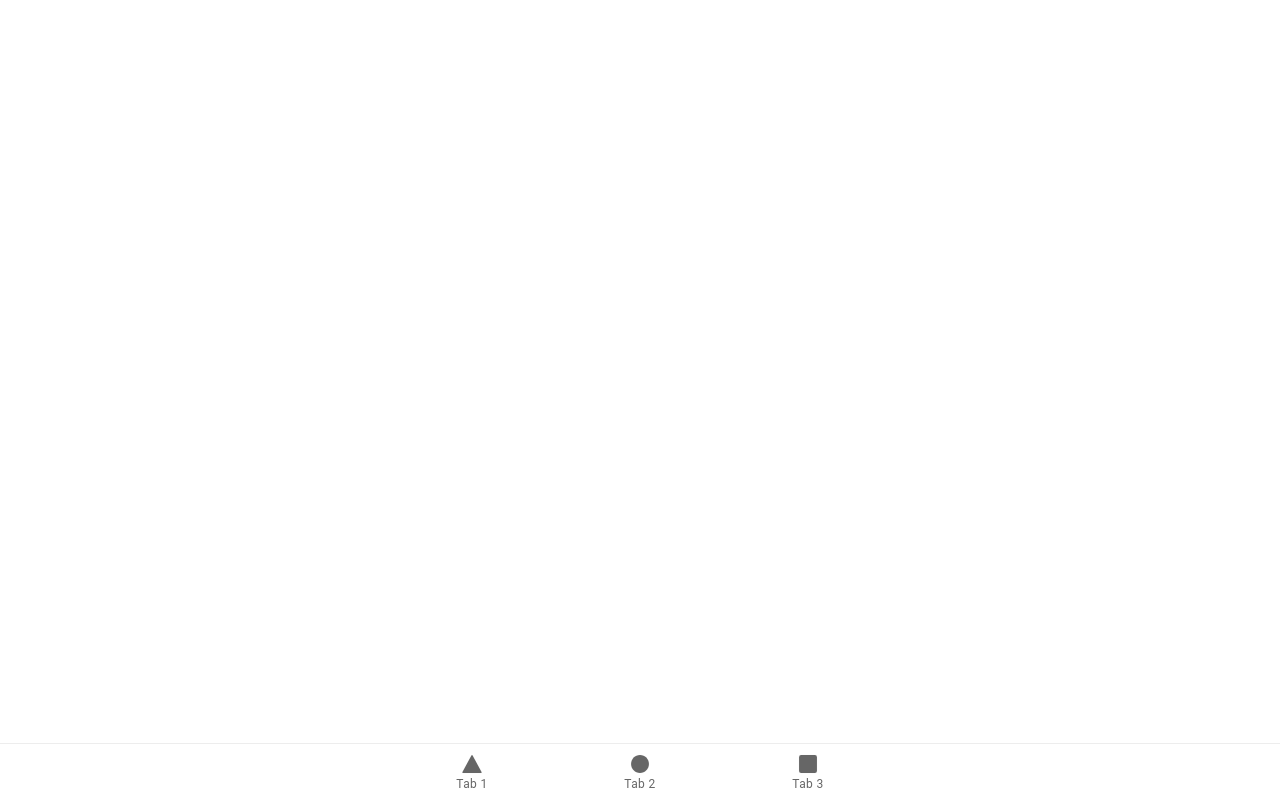
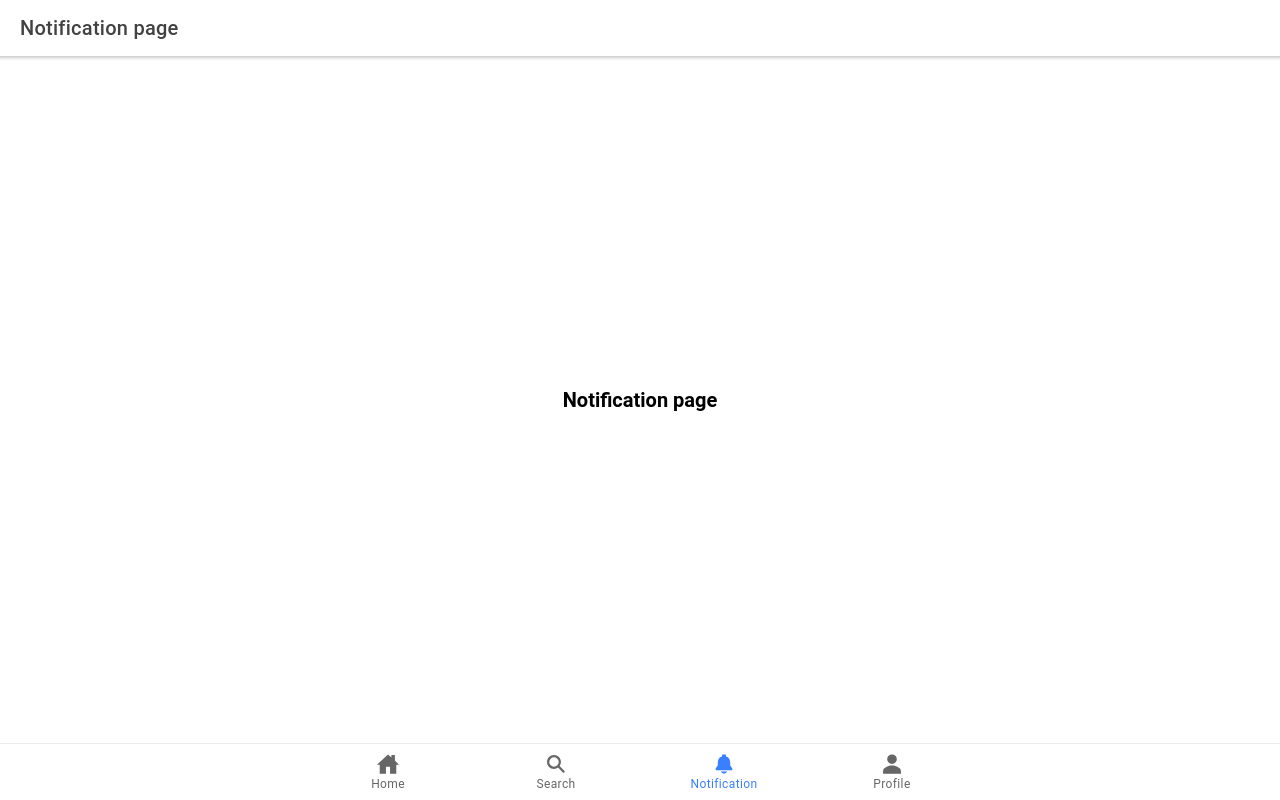
Before and after one commit to divyesh-radadiya/anganwadi-app, a React (Create React App) app: page /notificationPage in a window 1280 px wide. Built offline with nearby package versions, Linux system fonts and the light colour scheme.

Commit message:
project setup

```diff
--- a/public/index.html
+++ b/public/index.html
@@ -2,7 +2,7 @@
 <html lang="en">
   <head>
     <meta charset="utf-8" />
-    <title>Ionic App</title>
+    <title>Anganwadi App</title>
 
     <base href="/" />
 
--- a/src/App.tsx
+++ b/src/App.tsx
@@ -10,10 +10,7 @@ import {
   setupIonicReact
 } from '@ionic/react';
 import { IonReactRouter } from '@ionic/react-router';
-import { ellipse, square, triangle } from 'ionicons/icons';
-import Tab1 from './pages/Tab1';
-import Tab2 from './pages/Tab2';
-import Tab3 from './pages/Tab3';
+import { ellipse, homeSharp, notificationsCircleSharp, notificationsSharp, personAddSharp, personCircleSharp, personSharp, searchCircleSharp, searchSharp, square, triangle } from 'ionicons/icons';
 
 /* Core CSS required for Ionic components to work properly */
 import '@ionic/react/css/core.css';
@@ -32,7 +29,11 @@ import '@ionic/react/css/flex-utils.css';
 import '@ionic/react/css/display.css';
 
 /* Theme variables */
-import './theme/variables.css';
+import './ui/theme/variables.css';
+import HomePage from './ui/pages/home_page';
+import SearchPage from './ui/pages/search_page';
+import NotificationPage from './ui/pages/notification_page';
+import ProfilePage from './ui/pages/profile_page';
 
 setupIonicReact();
 
@@ -41,32 +42,43 @@ const App: React.FC = () => (
     <IonReactRouter>
       <IonTabs>
         <IonRouterOutlet>
-          <Route exact path="/tab1">
-            <Tab1 />
+        <Route exact path="/homePage">
+            <HomePage />
           </Route>
-          <Route exact path="/tab2">
-            <Tab2 />
+          <Route exact path="/searchPage">
+            <SearchPage />
           </Route>
-          <Route path="/tab3">
-            <Tab3 />
+          <Route exact path="/notificationPage">
+            <NotificationPage />
+          </Route>
+          <Route path="/profilePage">
+            <ProfilePage />
           </Route>
           <Route exact path="/">
-            <Redirect to="/tab1" />
+            <Redirect to="/homePage" />
           </Route>
         </IonRouterOutlet>
         <IonTabBar slot="bottom">
-          <IonTabButton tab="tab1" href="/tab1">
-            <IonIcon icon={triangle} />
-            <IonLabel>Tab 1</IonLabel>
+        <IonTabButton tab="homePage" href="/homePage">
+            <IonIcon icon={homeSharp} />
+            <IonLabel>Home</IonLabel>
           </IonTabButton>
-          <IonTabButton tab="tab2" href="/tab2">
-            <IonIcon icon={ellipse} />
-            <IonLabel>Tab 2</IonLabel>
+          <IonTabButton tab="searchPage" href="/searchPage">
+            <IonIcon icon={searchSharp} />
+            <IonLabel>Search</IonLabel>
           </IonTabButton>
-          <IonTabButton tab="tab3" href="/tab3">
-            <IonIcon icon={square} />
-            <IonLabel>Tab 3</IonLabel>
+
+          <IonTabButton tab="notificationPage" href="/notificationPage">
+            <IonIcon icon={notificationsSharp} />
+            <IonLabel>Notification</IonLabel>
           </IonTabButton>
+
+          <IonTabButton tab="profilePage" href="/profilePage">
+            <IonIcon icon={personSharp} />
+            <IonLabel>Profile</IonLabel>
+          </IonTabButton>
+
+
         </IonTabBar>
       </IonTabs>
     </IonReactRouter>
--- a/src/components/ExploreContainer.tsx
+++ b/src/ui/components/ExploreContainer.tsx
@@ -8,7 +8,6 @@ const ExploreContainer: React.FC<ContainerProps> = ({ name }) => {
   return (
     <div className="container">
       <strong>{name}</strong>
-      <p>Explore <a target="_blank" rel="noopener noreferrer" href="https://ionicframework.com/docs/components">UI Components</a></p>
     </div>
   );
 };
--- a/src/pages/Tab1.tsx
+++ b/src/ui/pages/home_page.tsx
@@ -1,25 +1,25 @@
 import { IonContent, IonHeader, IonPage, IonTitle, IonToolbar } from '@ionic/react';
 import ExploreContainer from '../components/ExploreContainer';
-import './Tab1.css';
 
-const Tab1: React.FC = () => {
+
+const HomePage: React.FC = () => {
   return (
     <IonPage>
       <IonHeader>
         <IonToolbar>
-          <IonTitle>Tab 1</IonTitle>
+          <IonTitle>Home page</IonTitle>
         </IonToolbar>
       </IonHeader>
       <IonContent fullscreen>
         <IonHeader collapse="condense">
           <IonToolbar>
-            <IonTitle size="large">Tab 1</IonTitle>
+            <IonTitle size="large">Home page</IonTitle>
           </IonToolbar>
         </IonHeader>
-        <ExploreContainer name="Tab 1 page" />
+        <ExploreContainer name="Home page" />
       </IonContent>
     </IonPage>
   );
 };
 
-export default Tab1;
+export default HomePage;
--- /dev/null
+++ b/src/ui/pages/notification_page.tsx
@@ -0,0 +1,25 @@
+import { IonContent, IonHeader, IonPage, IonTitle, IonToolbar } from '@ionic/react';
+import ExploreContainer from '../components/ExploreContainer';
+
+
+const NotificationPage: React.FC = () => {
+  return (
+    <IonPage>
+      <IonHeader>
+        <IonToolbar>
+          <IonTitle>Notification page</IonTitle>
+        </IonToolbar>
+      </IonHeader>
+      <IonContent fullscreen>
+        <IonHeader collapse="condense">
+          <IonToolbar>
+            <IonTitle size="large">Notification page</IonTitle>
+          </IonToolbar>
+        </IonHeader>
+        <ExploreContainer name="Notification page" />
+      </IonContent>
+    </IonPage>
+  );
+};
+
+export default NotificationPage;
--- a/src/pages/Tab2.tsx
+++ b/src/ui/pages/profile_page.tsx
@@ -1,25 +1,25 @@
 import { IonContent, IonHeader, IonPage, IonTitle, IonToolbar } from '@ionic/react';
 import ExploreContainer from '../components/ExploreContainer';
-import './Tab2.css';
 
-const Tab2: React.FC = () => {
+
+const ProfilePage: React.FC = () => {
   return (
     <IonPage>
       <IonHeader>
         <IonToolbar>
-          <IonTitle>Tab 2</IonTitle>
+          <IonTitle>Profile page</IonTitle>
         </IonToolbar>
       </IonHeader>
       <IonContent fullscreen>
         <IonHeader collapse="condense">
           <IonToolbar>
-            <IonTitle size="large">Tab 2</IonTitle>
+            <IonTitle size="large">Profile page</IonTitle>
           </IonToolbar>
         </IonHeader>
-        <ExploreContainer name="Tab 2 page" />
+        <ExploreContainer name="Profile page" />
       </IonContent>
     </IonPage>
   );
 };
 
-export default Tab2;
+export default ProfilePage;
--- a/src/pages/Tab3.tsx
+++ b/src/ui/pages/search_page.tsx
@@ -1,25 +1,25 @@
 import { IonContent, IonHeader, IonPage, IonTitle, IonToolbar } from '@ionic/react';
 import ExploreContainer from '../components/ExploreContainer';
-import './Tab3.css';
 
-const Tab3: React.FC = () => {
+
+const SearchPage: React.FC = () => {
   return (
     <IonPage>
       <IonHeader>
         <IonToolbar>
-          <IonTitle>Tab 3</IonTitle>
+          <IonTitle>Search page</IonTitle>
         </IonToolbar>
       </IonHeader>
       <IonContent fullscreen>
-        <IonHeader collapse="condense">
+        <IonHeader  collapse="condense">
           <IonToolbar>
-            <IonTitle size="large">Tab 3</IonTitle>
+            <IonTitle size="large">Search page</IonTitle>
           </IonToolbar>
         </IonHeader>
-        <ExploreContainer name="Tab 3 page" />
+        <ExploreContainer name="Search page" />
       </IonContent>
     </IonPage>
   );
 };
 
-export default Tab3;
+export default SearchPage;
```
Also changed, not shown: src/pages/Tab1.css (deleted), src/pages/Tab2.css (deleted), src/pages/Tab3.css (deleted), src/ui/components/ExploreContainer.css (renamed from src/components/ExploreContainer.css), src/ui/theme/variables.css (renamed from src/theme/variables.css).
